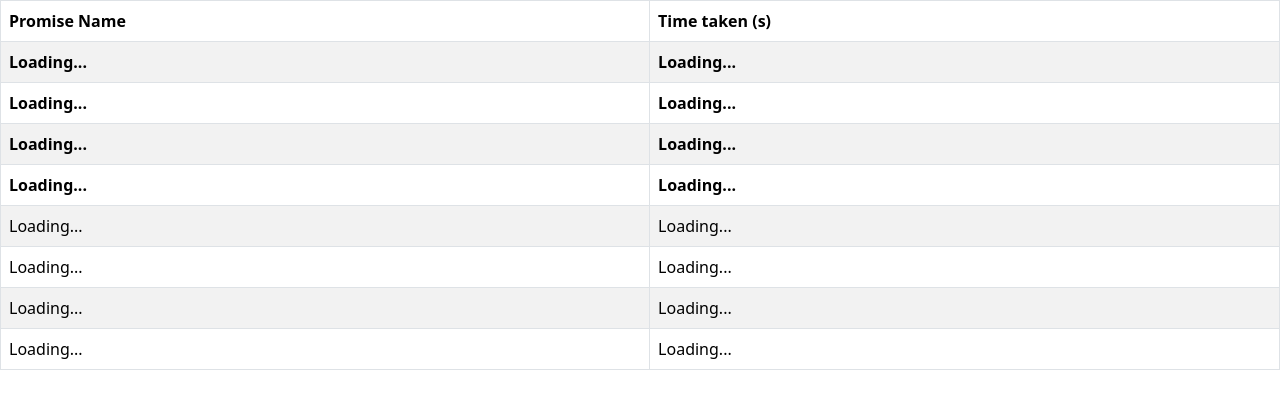
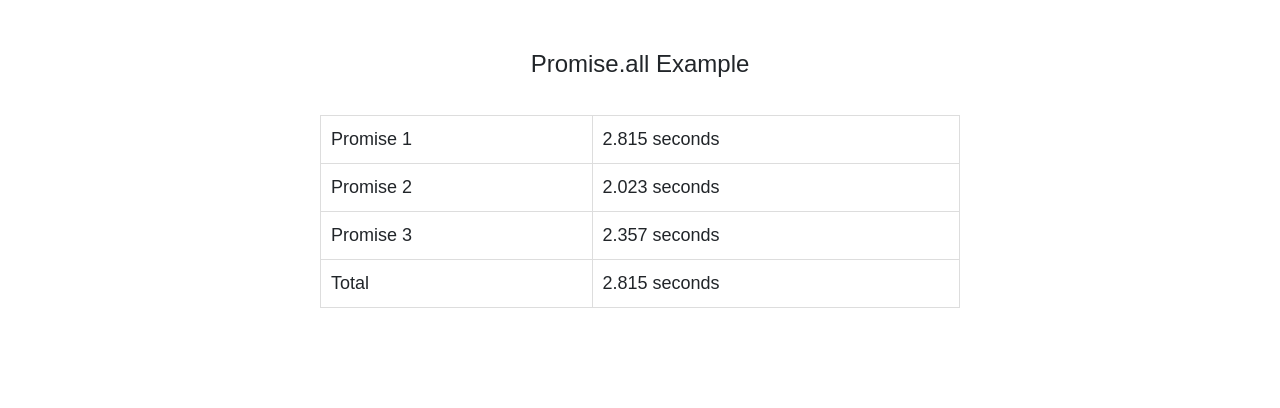
Before and after one commit to acciojob/wait-for-multiple-promises-Pintu95045, a website: page main.html in a window 1280 px wide. Drawn offline with nearby package versions, Linux system fonts and the light colour scheme.

Commit message:
created a submission

```diff
--- a/main.html
+++ b/main.html
@@ -15,48 +15,23 @@ crossorigin="anonymous"
     <!-- the entire body must be written by student -->
     <table class="table table-striped table-hover table-bordered">
       <thead>
+<html lang="en">
+<head>
+    <meta charset="UTF-8">
+    <meta name="viewport" content="width=device-width, initial-scale=1.0">
+    <title>Wait for Multiple Promises</title>
+    <link rel="stylesheet" href="styles.css">
+</head>
+<body>
+    <h1>Promise.all Example</h1>
+    <table id="resultTable">
 <tr>
           <th>Promise Name</th>
           <th>Time taken (s)</th>
+            <td colspan="2">Loading...</td>
 </tr>
       </thead>
-      <tbody id="output">
-        <tr>
-            <th>Loading...</th>
-            <th>Loading...</th>
-        </tr>
-        <tr>
-            <th>Loading...</th>
-            <th>Loading...</th>
-        </tr>
-        <tr>
-            <th>Loading...</th>
-            <th>Loading...</th>
-        </tr>
-        <tr>
-            <th>Loading...</th>
-            <th>Loading...</th>
-        </tr>
-
-      </tbody>
-<tbody id="output">
-    <tr id="loading">
-        <td>Loading...</td>
-        <td>Loading...</td>
-    </tr>
-    <tr id="loading">
-        <td>Loading...</td>
-        <td>Loading...</td>
-    </tr>
-    <tr id="loading">
-        <td>Loading...</td>
-        <td>Loading...</td>
-    </tr>
-    <tr id="loading">
-        <td>Loading...</td>
-        <td>Loading...</td>
-    </tr>
-</tbody>
+      <tbody id="output"></tbody>
 </table>
 
     <script type="text/javascript" src="./script.js"></script>
@@ -66,4 +41,6 @@ integrity="sha384-w76AqPfDkMBDXo30jS1Sgez6pr3x5MlQ1ZAGC+nuZB+EYdgRZgiwxhTBTkF7CX
       crossorigin="anonymous"
     ></script>
   </body>
+    <script src="script.js"></script>
+</body>
 </html>
--- a/script.js
+++ b/script.js
@@ -1,54 +1,48 @@
 //your JS code here. If required.
-const pro1=()=>{
-	let time = Math.random() * 2000 + 1000;
-return new Promise((resolve,reject)=>{
-setTimeout(()=>{
-            resolve(['promise1',1002])
-        },1002)
-            resolve(['Promise 1',time])
-        },time)
-})
+function getRandomTime(min, max) {
+    return Math.random() * (max - min) + min;
 }
 
-const pro2=()=>{
-	let time = Math.random() * 2000 + 1000;
-return new Promise((resolve,reject)=>{
-setTimeout(()=>{
-            resolve(["promise2",2002])
-            resolve(["Promise 2",time])
-},2002)
-})
+// Function to create a promise that resolves after a random time between 1 and 3 seconds
+function createPromise(index) {
+    const time = getRandomTime(1, 3).toFixed(3); // Random time in seconds with 3 decimal places
+    return new Promise((resolve) => {
+        setTimeout(() => {
+            resolve({ promise: `Promise ${index + 1}`, time: time });
+        }, time * 1000); // Convert seconds to milliseconds
+    });
 }
 
+// Create 3 promises
+const promises = [createPromise(0), createPromise(1), createPromise(2)];
 
-const pro3=()=>{
-	let time = Math.random() * 2000 + 1000;
-return new Promise((resolve,reject)=>{
-setTimeout(()=>{
-            resolve(["promise3",2052])
-            resolve(["Promise 3",time])
-},2052)
-})
-}
-let body=document.getElementById("output");
-function solve(){
-let obj1=new Date();
-console.log(obj1);
-Promise.all([pro1(),pro2(),pro3()]).then((data)=>{
-console.log(data);
-let obj2=new Date();
-console.log(obj2);
-body.innerHTML="";
-data.forEach(element => {
-console.log(element);
-body.innerHTML+=`<tr>
-           <th>${element[0]}</th>
-           <th>${element[1]/1000}</th>
-       </tr>`
+// Store the start time
+const startTime = performance.now();
+
+// Add a row indicating loading state
+const table = document.getElementById('resultTable');
+
+// Wait for all promises to resolve
+Promise.all(promises).then((results) => {
+    // Remove the loading row
+    table.innerHTML = '';
+
+    // Populate the table with results
+    let totalTime = 0;
+    results.forEach((result, index) => {
+        totalTime += parseFloat(result.time);
+        const row = table.insertRow();
+        const cell1 = row.insertCell(0);
+        const cell2 = row.insertCell(1);
+        cell1.textContent = result.promise;
+        cell2.textContent = `${result.time} seconds`;
+    });
+
+    // Calculate the total time taken
+    const endTime = (performance.now() - startTime) / 1000; // Convert ms to seconds
+    const row = table.insertRow();
+    const cell1 = row.insertCell(0);
+    const cell2 = row.insertCell(1);
+    cell1.textContent = 'Total';
+    cell2.textContent = `${endTime.toFixed(3)} seconds`;
 });
-body.innerHTML+=` <tr>
-       <th>Total</th>
-       <th>${(obj2-obj1)/1000}</th>
-   </tr>`
-})
-}
--- a/styles.css
+++ b/styles.css
@@ -1 +1,24 @@
 /*  your css code here. If applicable */
+body {
+    font-family: Arial, sans-serif;
+    text-align: center;
+    margin-top: 50px;
+}
+
+table {
+    margin: 0 auto;
+    width: 50%;
+    border-collapse: collapse;
+    text-align: left;
+}
+
+td {
+    padding: 10px;
+    border: 1px solid #ddd;
+    font-size: 18px;
+}
+
+h1 {
+    font-size: 24px;
+    margin-bottom: 20px;
+}
```
Lines whose indentation alone changed are shown as unchanged.
